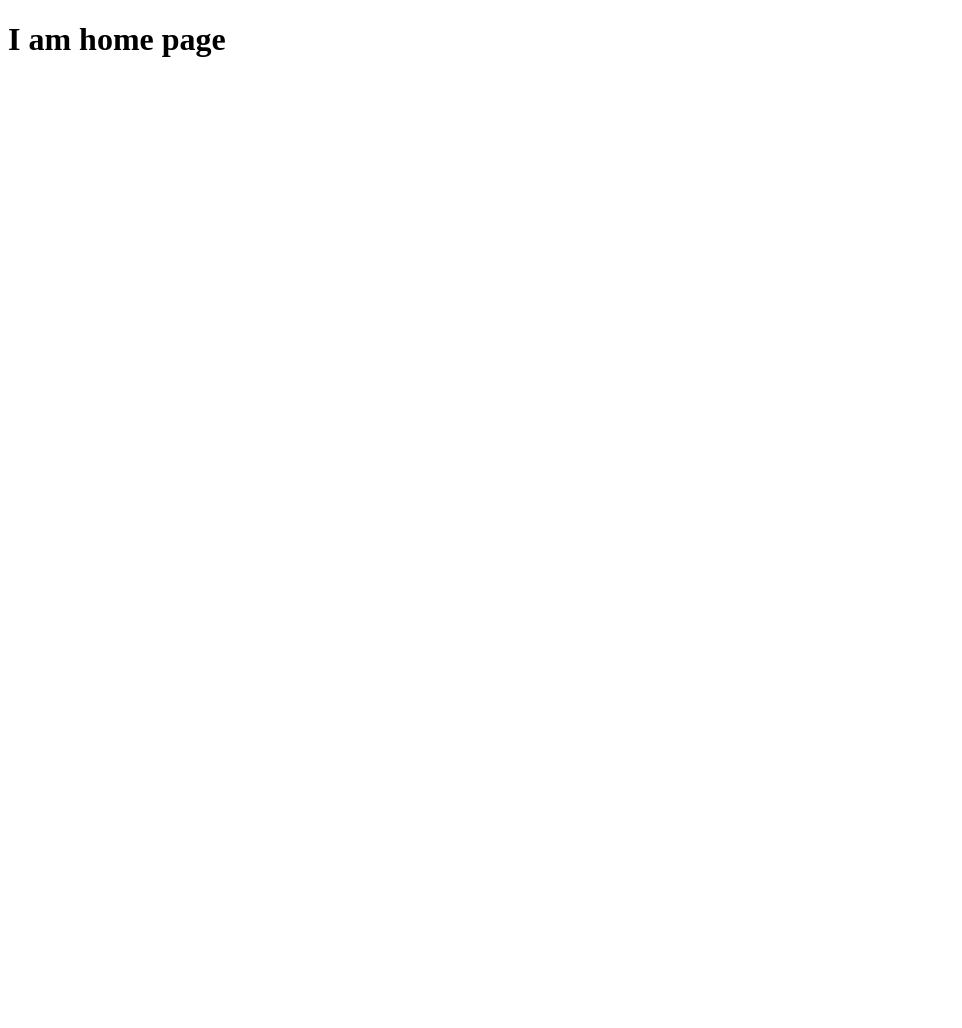
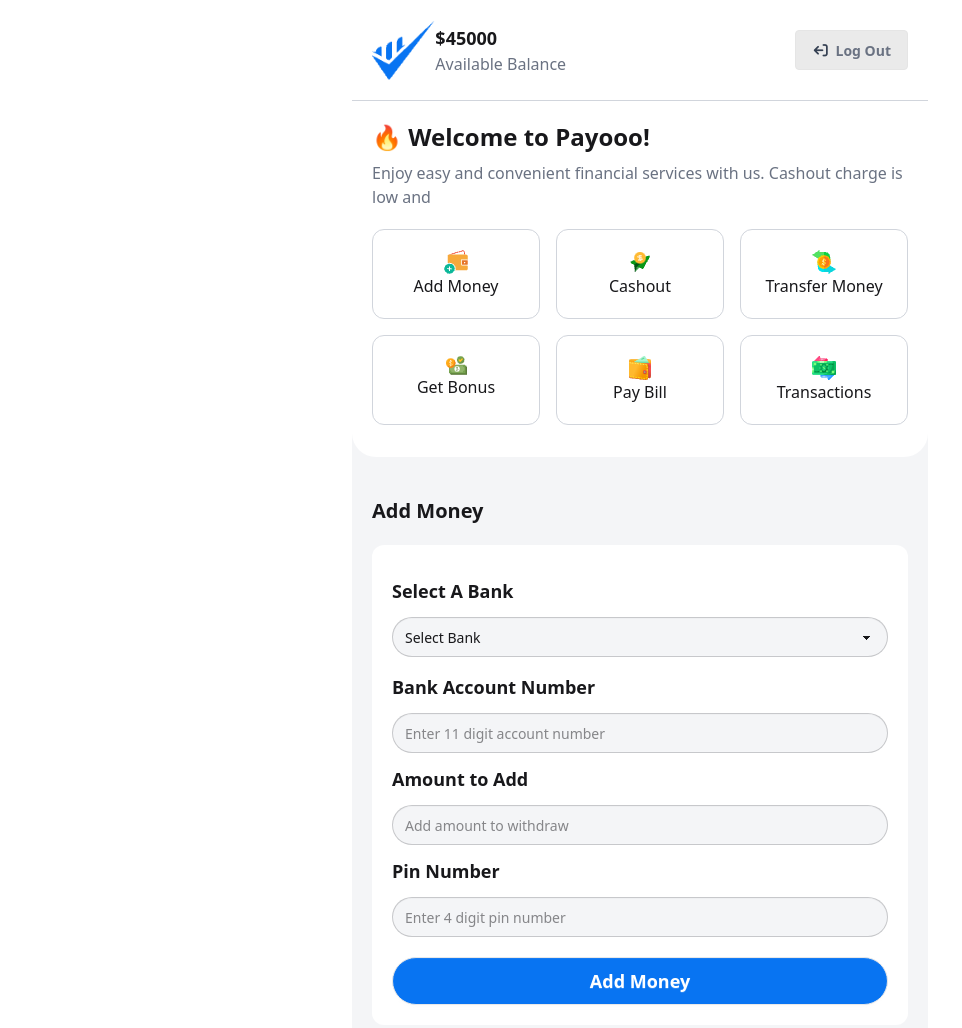
Before and after one commit to ahsan-habib01/Payoo-Mobile-App, a plain HTML site: page home.html in a window 1280 px wide. Shown: the whole page, without its empty margins (0-962 px from the left). Before the commit the page ends 800 px from the top, so only its background shows below. Drawn offline with nearby package versions, Linux system fonts and the light colour scheme.

Commit message:
complete add money page

```diff
--- a/home.html
+++ b/home.html
@@ -1,11 +1,99 @@
 <!DOCTYPE html>
 <html lang="en">
+
 <head>
   <meta charset="UTF-8">
   <meta name="viewport" content="width=device-width, initial-scale=1.0">
-  <title>Document</title>
+  <title>Home | Payoo Mobile App</title>
+  <!-- daisy ui cdn -->
+  <link href="https://cdn.jsdelivr.net/npm/daisyui@5" rel="stylesheet" type="text/css" />
+  <!-- tailwind cdn -->
+  <script src="https://cdn.jsdelivr.net/npm/@tailwindcss/browser@4"></script>
+  <!-- font-awesome cdn -->
+  <link rel="stylesheet" href="https://cdnjs.cloudflare.com/ajax/libs/font-awesome/7.0.0/css/all.min.css"
+    integrity="sha512-DxV+EoADOkOygM4IR9yXP8Sb2qwgidEmeqAEmDKIOfPRQZOWbXCzLC6vjbZyy0vPisbH2SyW27+ddLVCN+OMzQ=="
+    crossorigin="anonymous" referrerpolicy="no-referrer" />
 </head>
-<body>
-  <h1>I am home page</h1>
+
+<body class="bg-[#f4f5f7] max-w-xl mx-auto">
+  <main class="bg-white rounded-b-3xl pb-3">
+    <nav class="flex justify-between items-center p-5 border-b-1 border-gray-300">
+      <div class="flex justify-center items-center">
+        <img class="h-15" src="./assets/Group.png" alt="">
+        <div>
+          <h2 class="font-bold text-lg">$<span id="available-balance">45000</span></h2>
+          <p  class="text-gray-500">Available Balance</p>
+        </div>
+      </div>
+      <button class="btn btn-soft text-gray-500"><i
+          class="fa-solid fa-arrow-right-from-bracket rotate-180 text-gray-700"></i>Log Out</button>
+    </nav>
+
+    <section class="p-5">
+      <div class="mb-5">
+        <h1 class="text-2xl font-bold mb-2">🔥 Welcome to Payooo!</h1>
+        <p class="text-gray-500">Enjoy easy and convenient financial services with us. Cashout charge is low and</p>
+      </div>
+      <div class="grid grid-cols-3 gap-4">
+        <div class=" border-1 border-gray-300 text-center p-5  rounded-xl">
+          <img class="mx-auto" src="./assets/wallet1.png" alt="">
+          <p>Add Money</p>
+        </div>
+        <div class=" border-1 border-gray-300 text-center p-5 rounded-xl">
+          <img class="mx-auto" src="./assets/send1.png" alt="">
+          <p>Cashout</p>
+        </div>
+        <div class=" border-1 border-gray-300 text-center p-5 rounded-xl">
+          <img class="mx-auto" src="./assets/money1.png" alt="">
+          <p>Transfer Money</p>
+        </div>
+        <div class=" border-1 border-gray-300 text-center p-5 rounded-xl">
+          <img class="mx-auto" src="./assets/bonus1.png" alt="">
+          <p>Get Bonus</p>
+        </div>
+        <div class=" border-1 border-gray-300 text-center p-5 rounded-xl">
+          <img class="mx-auto" src="./assets/purse1.png" alt="">
+          <p>Pay Bill</p>
+        </div>
+        <div class=" border-1 border-gray-300 text-center p-5 rounded-xl">
+          <img class="mx-auto" src="./assets/transaction1.png" alt="">
+          <p>Transactions</p>
+        </div>
+      </div>
+    </section>
+  </main>
+
+  <section class="p-5 pb-20">
+    <h1 class="text-xl py-5 font-semibold">Add Money</h1>
+    <form class="bg-white p-5 rounded-xl" action="">
+      <div class="mb-1">
+        <label class="block py-3 text-lg font-semibold" for="">Select A Bank</label>
+        <select id="add-bank" class="select w-full rounded-full bg-[#f4f5f7] ">
+          <option disabled selected>Select Bank</option>
+          <option>Sonali Bank</option>
+          <option>Islami Bank</option>
+          <option>Dutch Bangla Bank</option>
+        </select>
+      </div>
+      <div>
+        <label class="block py-3 text-lg font-semibold" for="">Bank Account Number</label>
+        <input id="add-account-number" type="text" placeholder="Enter 11 digit account number"
+          class="input w-full rounded-full bg-[#f4f5f7] " />
+      </div>
+      <div>
+        <label class="block py-3 text-lg font-semibold" for="">Amount to Add</label>
+        <input id="add-amount" type="text" placeholder="Add amount to withdraw" class="input w-full rounded-full bg-[#f4f5f7] " />
+      </div>
+      <div>
+        <label class="block py-3 text-lg font-semibold" for="">Pin Number</label>
+        <input id="add-pin-number" type="text" placeholder="Enter 4 digit pin number" class="input w-full rounded-full bg-[#f4f5f7] " />
+      </div>
+      <button id="add-money-btn" class="btn bg-[#0874f2] w-full mt-5 rounded-full text-white text-lg h-12">Add Money</button>
+    </form>
+  </section>
+
+  <!-- scripts js -->
+  <script src="./scripts/home.js"></script>
 </body>
+
 </html>
--- /dev/null
+++ b/scripts/home.js
@@ -0,0 +1,29 @@
+const validPIN = 1836;
+
+document
+  .getElementById('add-money-btn')
+  .addEventListener('click', function (e) {
+    e.preventDefault();
+
+    const bank = document.getElementById('add-bank').value;
+    const accountNumber = document.getElementById('add-account-number').value;
+    const amount = parseInt(document.getElementById('add-amount').value);
+    const pinNumber = parseInt(document.getElementById('add-pin-number').value);
+
+    const availableBalance = parseInt(
+      document.getElementById('available-balance').innerText
+    );
+
+    const newTotalBalance = availableBalance + amount;
+
+    if (accountNumber.length != 11) {
+      alert('please provide a valid account number');
+      return;
+    }
+    if (pinNumber !== validPIN) {
+      alert('please provide a valid pin number');
+      return;
+    }
+
+    document.getElementById('available-balance').innerText = newTotalBalance;
+  });
```
Also changed, not shown: index.html (+3 -6 lines).
